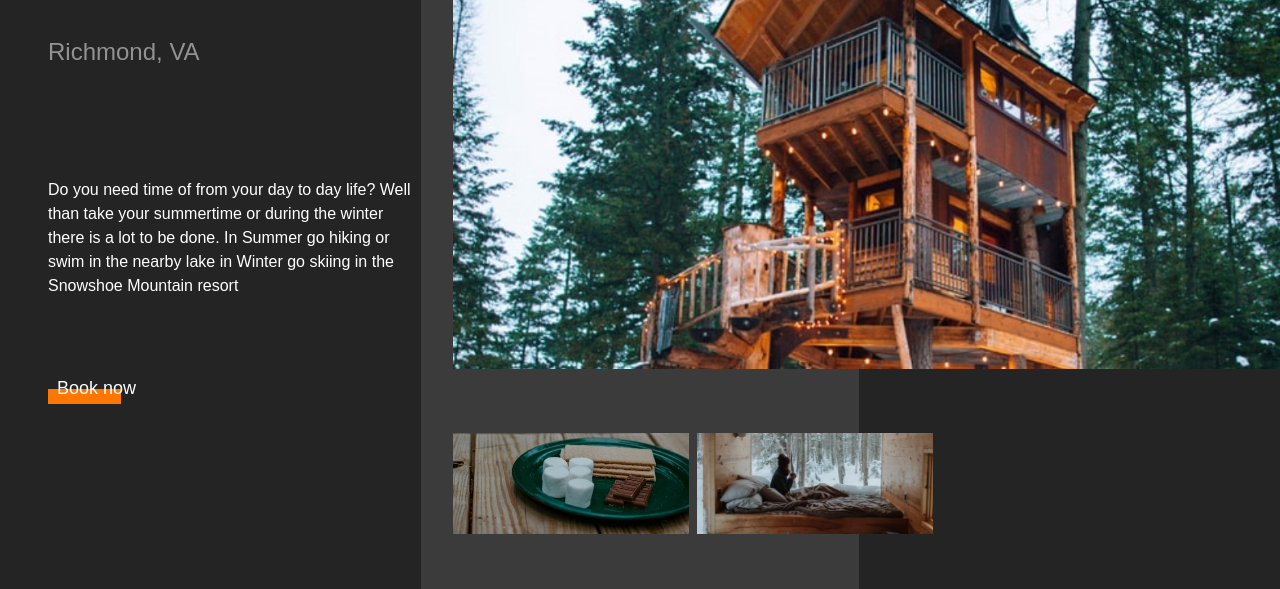
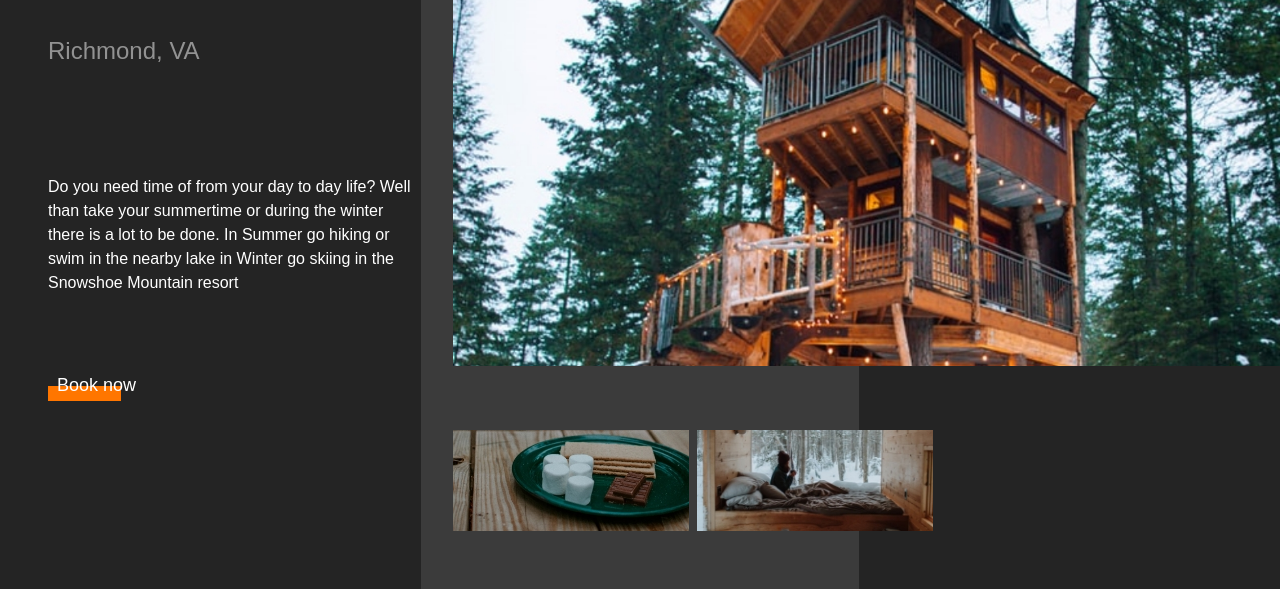
Before and after one commit to Annie-Huang/the-box, a website: page index.html in a window 1280 px wide. Shown: the part 263-852 px from the top of the page. Drawn offline with Linux system fonts and the light colour scheme.

Commit message:
Use object-fit to fix the primary image when window grows too big (images looks stretches) and too small (image looks shrinks)

```diff
--- a/css/style.css
+++ b/css/style.css
@@ -190,6 +190,10 @@ footer {
     grid-column: 2 / -1;
     grid-row: 1 / 4;
     z-index: -1;
+    height: 100%;
+    max-height: 500px;
+    width: 100%;
+    object-fit: cover;
   }
 
   .secondary-images {
```
